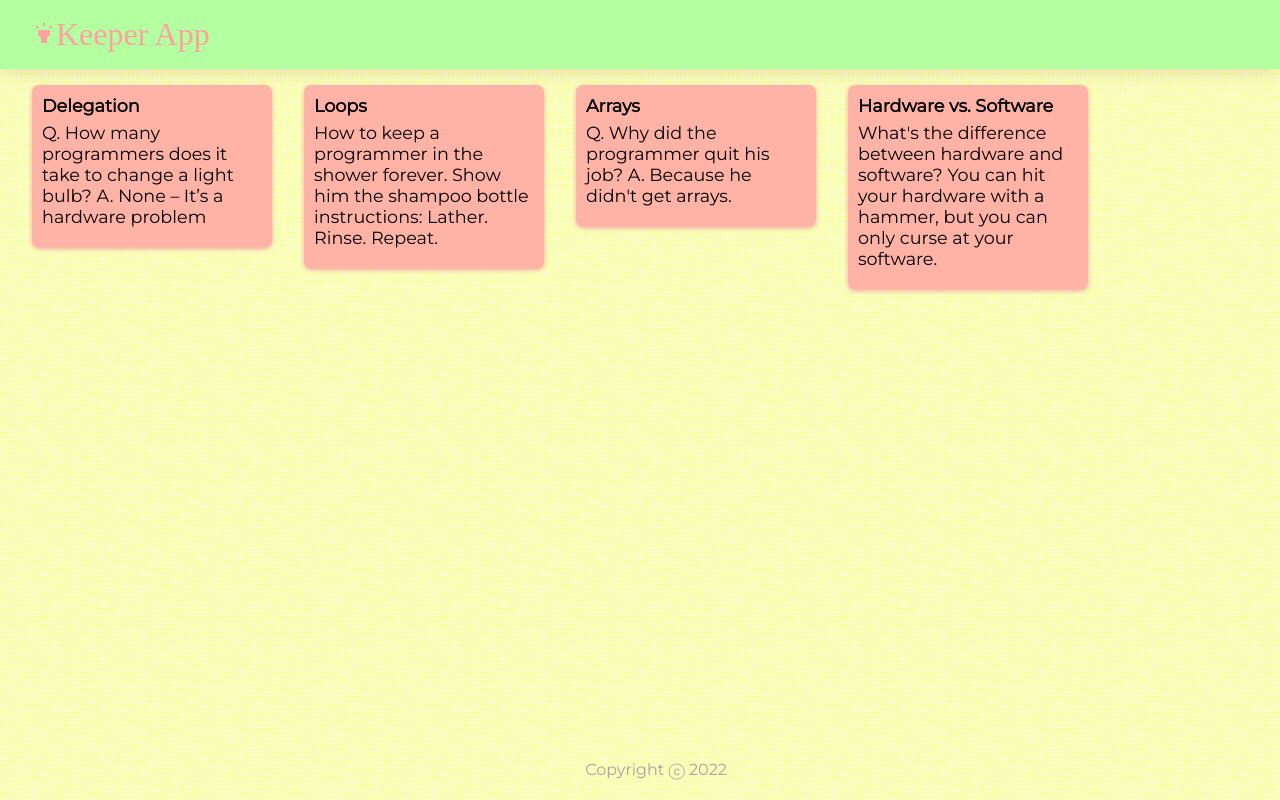
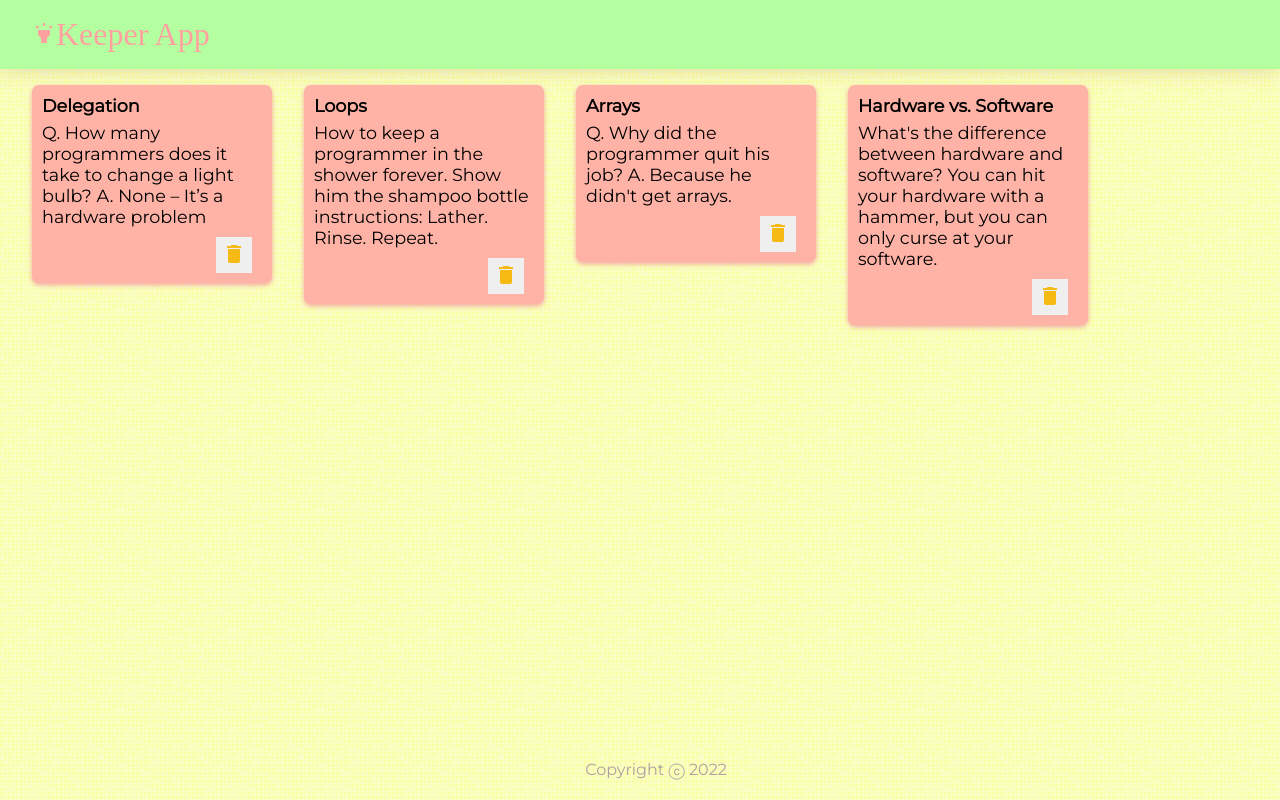
Before and after one commit to Denna123/Simple-projects, a React (Create React App) app in the folder keeper-app-v1/: page / in a window 1280 px wide. Built offline with nearby package versions, Linux system fonts and the light colour scheme.

Commit message:
Update Note.jsx

```diff
--- a/keeper-app-v1/src/components/Note.jsx
+++ b/keeper-app-v1/src/components/Note.jsx
@@ -1,10 +1,18 @@
 import React from "react";
+import DeleteIcon from '@mui/icons-material/Delete';
 
 function Note(props) {
+  function handleClick() {
+    props.onDelete(props.id);
+  }
+
   return (
     <div className="note">
       <h1>{props.title}</h1>
       <p>{props.content}</p>
+      <button onClick={handleClick}>
+        <DeleteIcon />
+      </button>
     </div>
   );
 }
```
